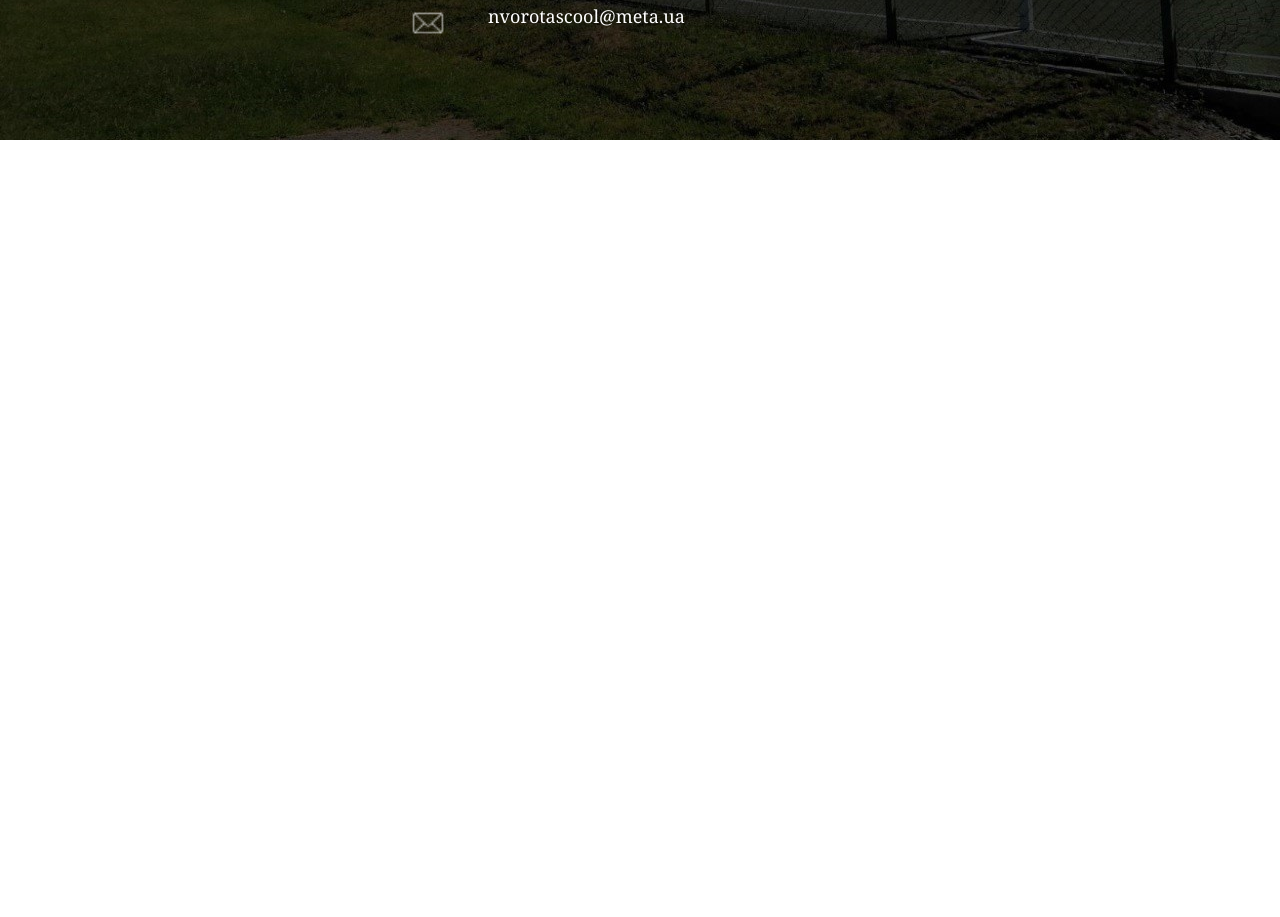
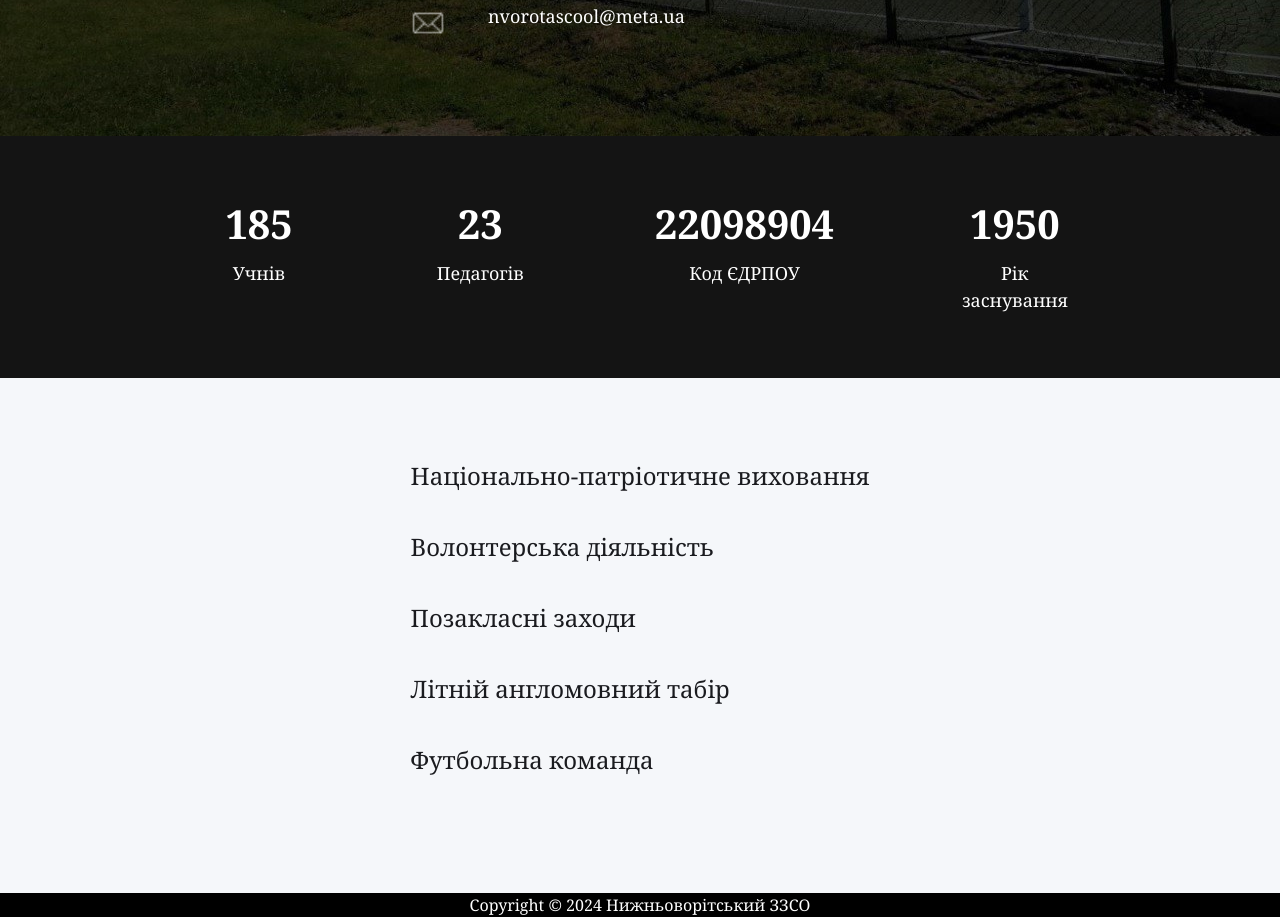
Before and after one commit to gviktoriia/nvorotaschool, a Next.js app: page / in a window 1280 px wide. Shown: the part 660-1577 px from the top of the page. Before the commit the page ends 800 px from the top, so only its background shows below. Built offline with nearby package versions, Linux system fonts and the light colour scheme.

Commit message:
flex-wrap in stats

```diff
--- a/src/app/page.tsx
+++ b/src/app/page.tsx
@@ -9,8 +9,8 @@ const Home = () => {
     <>
       <GoogleAnalytics gaId="G-1GEYSSXF39" />
       <Hero />
-      {/* <Statistics />
-      <Gallery /> */}
+      <Statistics />
+      <Gallery />
     </>
   );
 };
--- a/src/components/Footer.tsx
+++ b/src/components/Footer.tsx
@@ -1,7 +1,16 @@
 "use client";
 
 const Footer = () => {
-  return <div>Footer</div>;
+  return (
+    <section
+      className="max-container padding-container flex flex-col justify-center items-center relative"
+      style={{
+        backgroundColor: "#000000",
+      }}
+    >
+      <p className="text-white">Copyright © 2024 Нижньоворітський ЗЗСО</p>
+    </section>
+  );
 };
 
 export default Footer;
--- a/src/components/Statistics/Statistics.tsx
+++ b/src/components/Statistics/Statistics.tsx
@@ -9,20 +9,20 @@ const Statistics = () => {
         marginTop: "86vh",
       }}
     >
-      <div className="flex row gap-x-40 mt-16 mb-16">
-        <div className="text-center">
+      <div className="flex flex-wrap lg:flex-nowrap justify-center gap-x-32 gap-y-32 mt-16 mb-16 mr-5 ml-5">
+        <div className="text-center w-full sm:w-1/4">
           <p className="text-white bold-40 mb-3">185</p>
           <p className="text-white regular-18">Учнів</p>
         </div>
-        <div className="text-center">
-          <p className="text-white bold-40 mb-3">23</p>
+        <div className="text-center w-full sm:w-1/4">
+          <p className="text-white bold-40 mb-3 ">23</p>
           <p className="text-white regular-18">Педагогів</p>
         </div>
-        <div className="text-center">
+        <div className="text-center w-full sm:w-1/4">
           <p className="text-white bold-40 mb-3">22098904</p>
           <p className="text-white regular-18">Код ЄДРПОУ</p>
         </div>
-        <div className="text-center">
+        <div className="text-center w-full sm:w-1/4">
           <p className="text-white bold-40 mb-3">1950</p>
           <p className="text-white regular-18">Рік заснування</p>
         </div>
```
Also changed, not shown: 3 other files (tests, documents, lock files or other folders).
